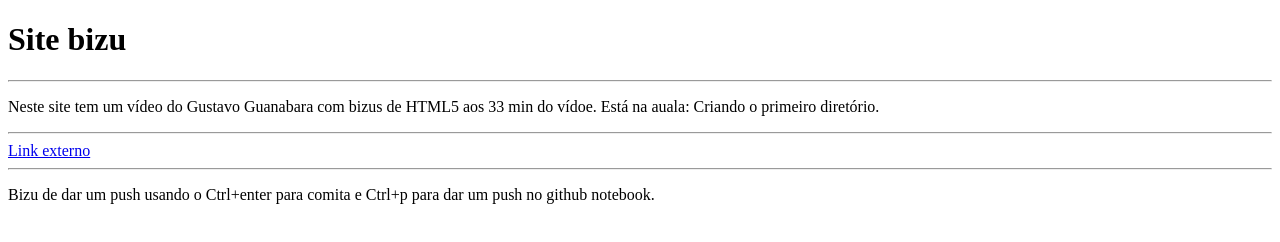
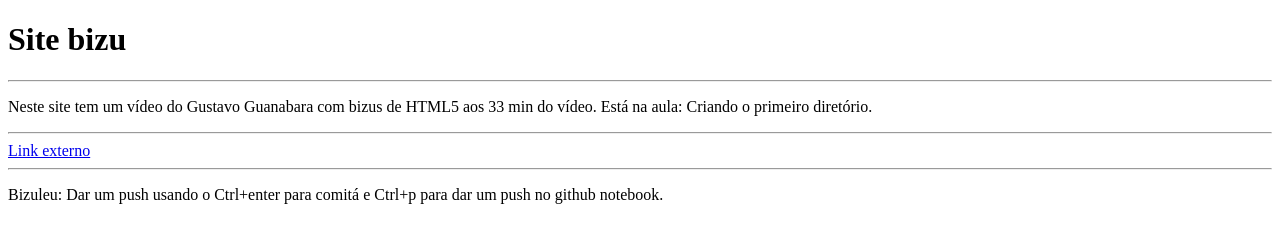
Before and after one commit to jrsc-teacher/projeto_git, a plain HTML site: page site_exemplo/index.html in a window 1280 px wide. Drawn offline with Linux system fonts and the light colour scheme.

Commit message:
Evoluindo

```diff
--- a/site_exemplo/index.html
+++ b/site_exemplo/index.html
@@ -9,12 +9,11 @@
 <body>
     <h1>Site bizu</h1>
     <hr>
-    <p>Neste site tem um vídeo do Gustavo Guanabara com bizus de HTML5 aos 33 min do vídoe. Está na auala: Criando o primeiro diretório.</p>
+    <p>Neste site tem um vídeo do Gustavo Guanabara com bizus de HTML5 aos 33 min do vídeo. Está na aula: Criando o primeiro diretório.</p>
     <hr>
     <a href="https://www.cursoemvideo.com/curso/curso-de-git-e-github/aulas/aulas-de-git-e-github/modulos/criando-o-primeiro-repositorio-curso-de-git-e-github/" target="_blank">Link externo</a>
     <hr>
-    <p>Bizu de dar um push usando o Ctrl+enter para comita e Ctrl+p para dar um push
-        no github notebook.</p>
+    <p>Bizuleu: Dar um push usando o Ctrl+enter para comitá e Ctrl+p para dar um push no github notebook.</p>
 
 </body>
 </html>
```
